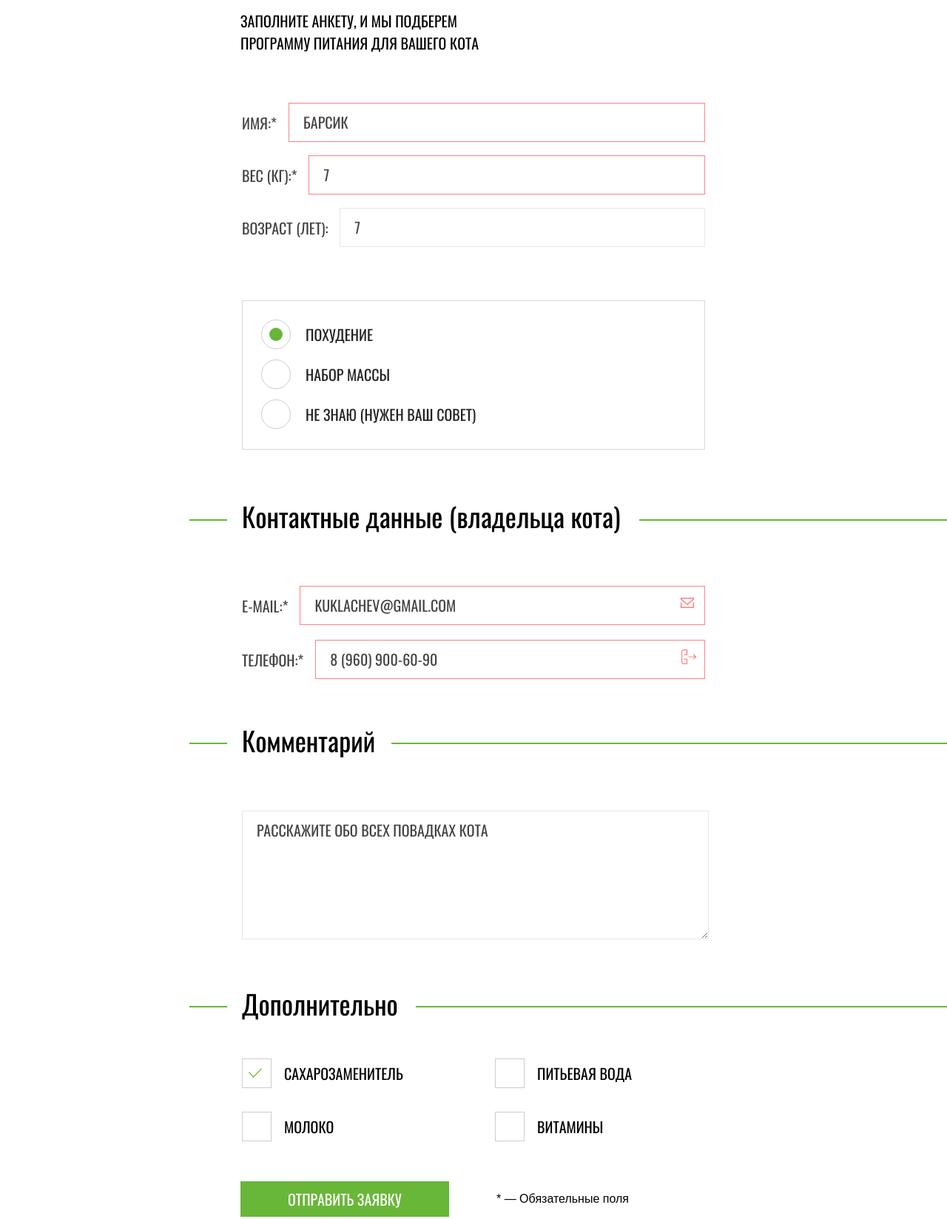
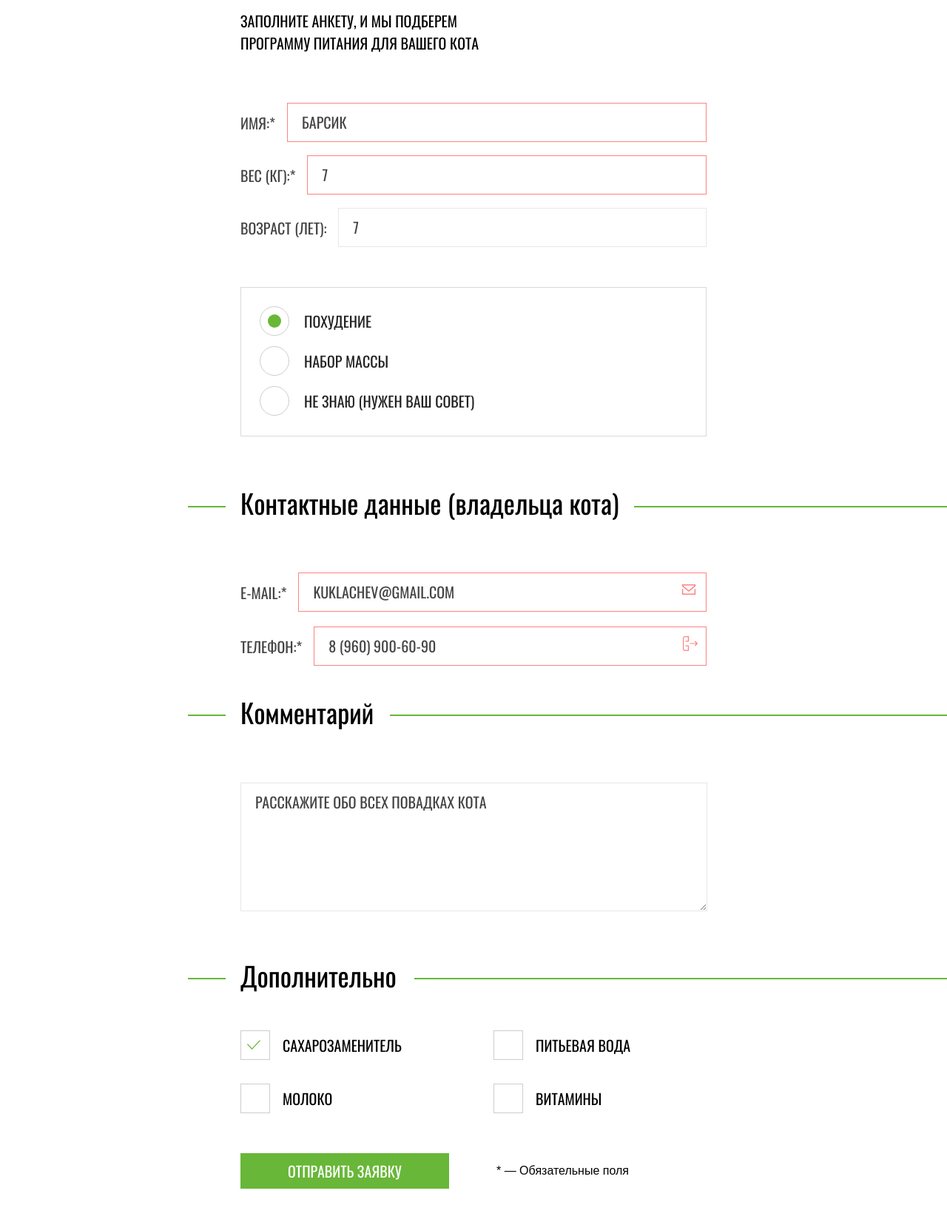
Before and after one commit to JaneVe/824219-cat-energy-20, a website: page source/form.html in a window 1280 px wide. Shown: the part 240-1888 px from the top of the page at 74% size. Drawn offline with nearby package versions, Linux system fonts and the light colour scheme; files that its build step writes are made by us from their sources; files whose address does not match are found by name.

Commit message:
Завершаем вёрстку личного проекта
Попытка выравнивания по пиксель перфект. На момент отправки коммита разница по высоте до 10px

```diff
--- a/source/form.html
+++ b/source/form.html
@@ -44,6 +44,7 @@
             <p class="form__text">Заполните анкету, и мы подберем<br> программу питания для вашего кота</p>
             <div class="form__wrapper">
               <fieldset class="form__information form-block">
+                <div class="form__container-information">
                   <legend class="visually-hidden">Информация о коте</legend>
                   <div class="form__name info-block">
                     <label class="info-block__label">Имя:*
@@ -60,8 +61,10 @@
                       <input class="form__textform form__textform--age" type="text" name="age" placeholder="7">
                     </label>
                   </div>
+                </div>
               </fieldset>
               <fieldset class="form__programms form-block">
+                <div class="form__container-programms">
                   <legend class="visually-hidden">Выбор программы</legend>
                   <ul class="form__option option-list">
                     <li class="option-list__item">
@@ -83,10 +86,11 @@
                       </label>
                     </li>
                   </ul>
+                </div>
               </fieldset>
             </div>
             <fieldset class="form__contacts form-block">
-              <div class="form__fieldset-contacts">
+              <div class="form__container-contacts">
                 <h2 class="form__contacts-title form-title">Контактные данные (владельца кота)</h2>
                 <div class="form-block__fieldset-wrapper">
                   <div class="form__email">
@@ -114,12 +118,14 @@
               </div>
             </fieldset>
             <fieldset class="form__comment form-block">
+              <div class="form__container-comment">
                 <label class="form__comment-title form-title" for="complace">Комментарий</label>
                 <textarea class="form__textarea-comment" id="complace" name="comment">Расскажите обо всех повадках кота</textarea>
+              </div>
             </fieldset>
             <fieldset class="form__additional form-block">
-              <div class="form__fieldset-additional">
-              <legend class="form__additional-title form-title">Дополнительно</legend>
+              <div class="form__container-additional">
+                <h2 class="form__additional-title form-title">Дополнительно</h2>
                 <ul class="form__additional-list form-additional">
                   <li class="form-additional__item">
                     <input class="form__visually-hidden form-additional__input-checkbox" type="checkbox" id="swt" name="sweetener" checked>
--- a/source/less/blocks/additional-products.less
+++ b/source/less/blocks/additional-products.less
@@ -28,7 +28,7 @@
   }
 
   @media (min-width: @tablet-width) {
-    margin-bottom: 76px;
+    margin-bottom: 74px;
   }
 
   @media (min-width: @desktop-width) {
@@ -38,7 +38,7 @@
 
 .additional-products__title {
   margin: 0;
-  margin-bottom: 30px;
+  margin-bottom: 32px;
   padding-right: 22px;
   padding-left: 20px;
   margin-left: -20px;
--- a/source/less/blocks/catalog.less
+++ b/source/less/blocks/catalog.less
@@ -2,7 +2,7 @@
   margin-bottom: 32px;
 
   @media (min-width: @tablet-width) {
-    margin-bottom: 15px;
+    margin-bottom: 14px;
   }
 
   @media (min-width: @desktop-width) {
--- a/source/less/blocks/form.less
+++ b/source/less/blocks/form.less
@@ -61,14 +61,15 @@
 .form__information,
 .form__programms {
   padding: 0;
+  margin: 0;
 
   @media (min-width: @desktop-width) {
     width: 570px;
   }
 }
 
-.form__information {
-  margin-bottom: 10px;
+.form__container-information {
+  margin-bottom: 23px;
 
   @media (min-width: @tablet-width) {
     margin-bottom: 54px;
@@ -187,7 +188,13 @@
 
 .form__contacts {
   padding: 0;
-  margin-bottom: 11px;
+  margin: 0;
+}
+
+.form__container-contacts {
+
+  position: relative;
+  margin-bottom: 30px;
 
   @media (min-width: @tablet-width) {
     margin-bottom: 45px;
@@ -196,11 +203,6 @@
   @media (min-width: @desktop-width) {
     margin-bottom: 67px;
   }
-}
-
-.form__fieldset-contacts {
-
-  position: relative;
 
   &::before {
     content: "";
@@ -228,7 +230,7 @@
 .form__contacts-title {
   margin: 0;
   padding: 0;
-  padding-right: 25px;
+  padding-right: 20px;
   margin-bottom: 30px;
   padding-left: 20px;
   margin-left: -20px;
@@ -236,7 +238,7 @@
 
 
   @media (max-width: @mobile-width-only) {
-    width: 187px;
+    width: 181px;
   }
 
   @media (min-width: @tablet-width) {
@@ -259,9 +261,13 @@
 }
 
 .form__comment {
+  padding: 0;
+  margin: 0;
+}
 
+.form__container-comment {
   margin-bottom: 25px;
-  padding: 0;
+
   position: relative;
 
   &::before {
@@ -335,7 +341,12 @@
 
 .form__additional {
   padding: 0;
-  margin-bottom: 19px;
+  margin: 0;
+}
+
+.form__container-additional {
+  position: relative;
+  margin-bottom: 40px;
 
   @media (min-width: @tablet-width) {
     margin-bottom: 17px;
@@ -344,10 +355,6 @@
   @media (min-width: @desktop-width) {
     margin-bottom: 27px;
   }
-}
-
-.form__fieldset-additional {
-  position: relative;
 
   &::before {
     content: "";
--- a/source/less/blocks/product-other.less
+++ b/source/less/blocks/product-other.less
@@ -21,7 +21,7 @@
 .product-other__title {
   margin: 0;
   padding-top: 12px;
-  margin-bottom: 12px;
+  margin-bottom: 14px;
 
   font-family: @special-font;
   font-size: 16px;
@@ -46,14 +46,19 @@
 }
 
 .product-other__table {
-  margin-bottom: 12px;
+  margin-bottom: 13.5px;
+  border-collapse: collapse;
+
+  @media (max-width: @mobile-width-only) {
+    width: 100%;
+  }
 
   @media (min-width: @tablet-width) {
     margin-bottom: 0;
   }
 
   @media (min-width: @desktop-width) {
-    flex-basis: 32%;
+    width: 32%;
   }
 }
 
@@ -71,6 +76,7 @@
     font-size: 16px;
     line-height: 20px;
     margin-left: 45px;
+    padding-top: 5px;
   }
 
   @media (min-width: @desktop-width) {
@@ -85,7 +91,7 @@
   margin-bottom: 19px;
 
   @media (min-width: @tablet-width) {
-    margin-bottom: 29px;
+    margin-bottom: 30px;
   }
 
   @media (min-width: @desktop-width) {
```
Lines whose indentation alone changed are shown as unchanged.
